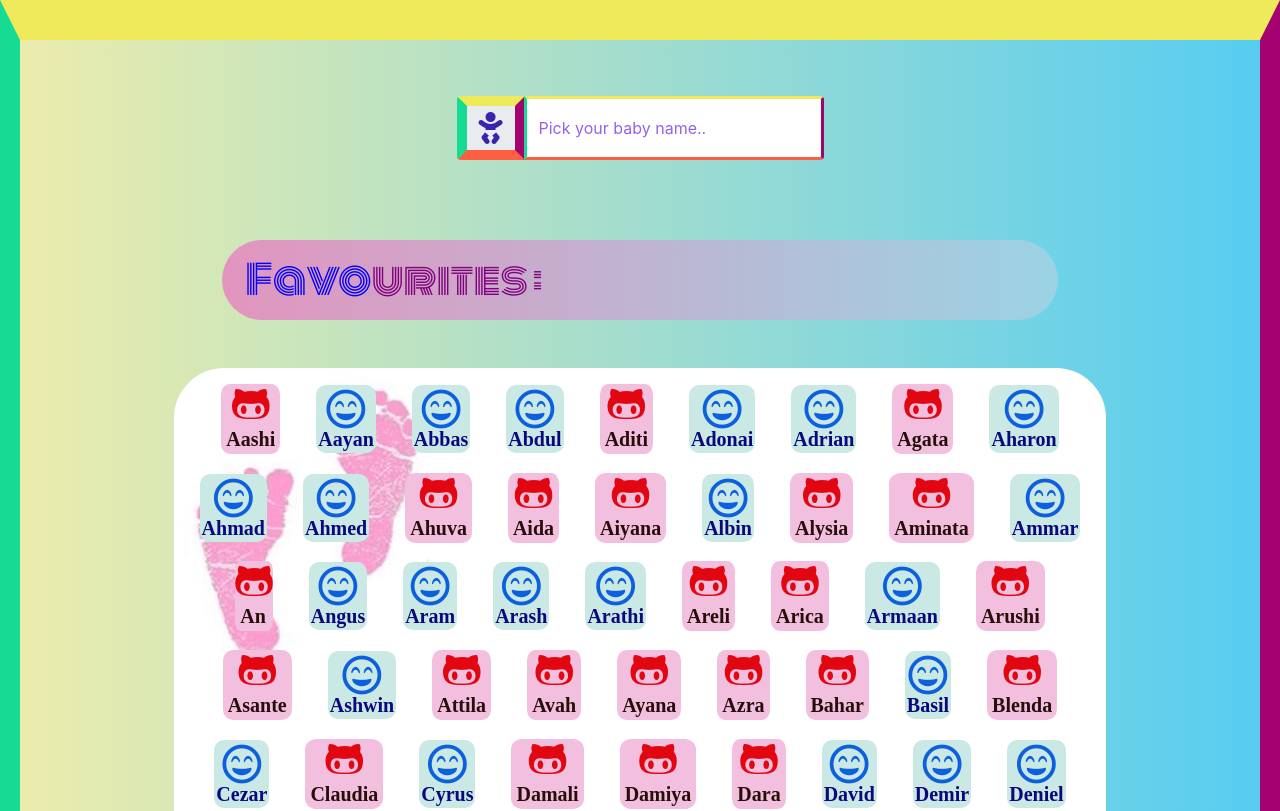
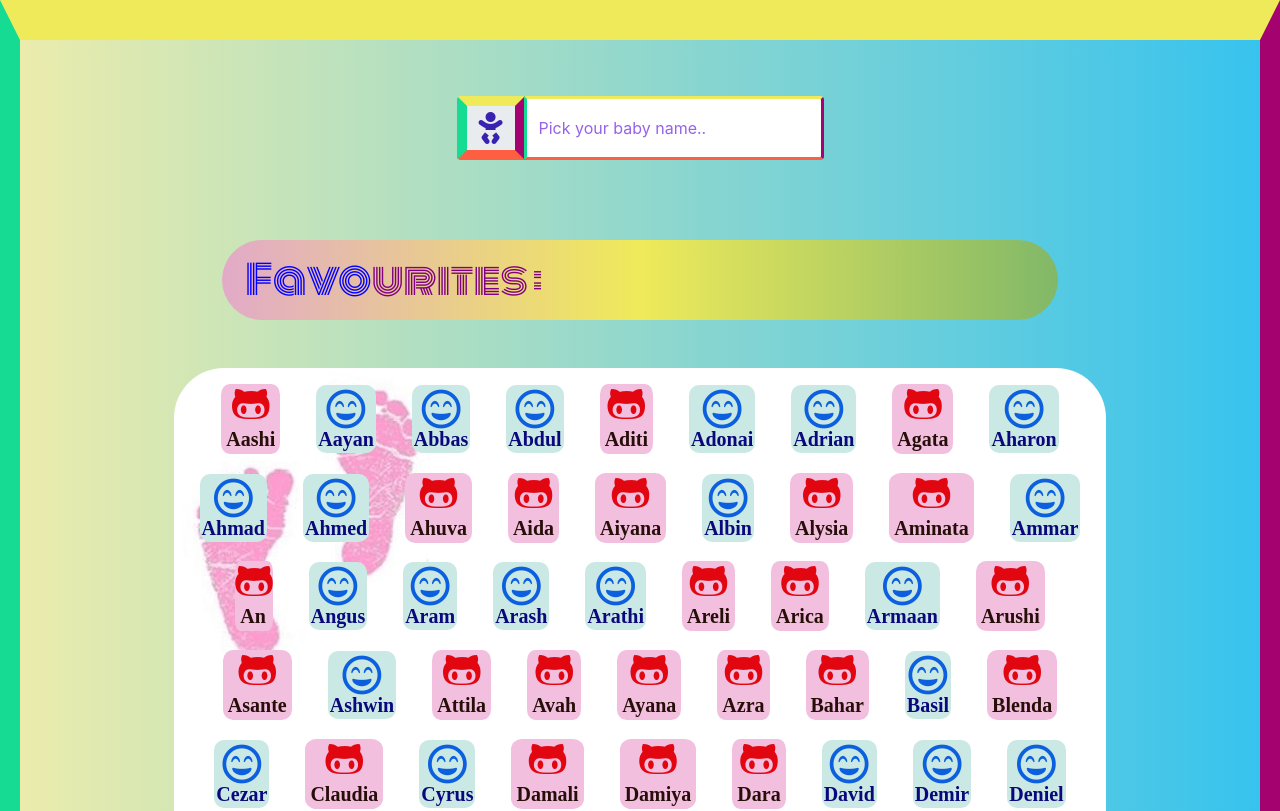
Before and after one commit to ellietms/Baby-names-react, a React (Create React App) app: page / in a window 1280 px wide. Shown: the top 811 px of the page. Built offline with nearby package versions, Linux system fonts and the light colour scheme.

Commit message:
Update App.css

```diff
--- a/src/App.css
+++ b/src/App.css
@@ -15,7 +15,7 @@ body{
   border-right-color: #A4036F;
   border-top-color: #EFEA5A;
   border-bottom-color: #FE5E41;
-  background-image: linear-gradient(to right,rgb(235, 236, 172), rgb(87, 205, 241));
+  background-image: linear-gradient(to right,rgb(235, 236, 172), rgb(55, 195, 238));
   background-repeat:repeat-y;
   background-size: cover;
   background-position: left;
@@ -60,7 +60,7 @@ body{
   display: flex;
   justify-self: flex-start;
   padding-left: 0px;
-  background-image: linear-gradient(to right,rgb(226, 149, 190), rgb(155, 211, 228));
+  background-image: linear-gradient(to right,rgb(226, 170, 200),#EFEA5A, rgb(129, 184, 104));
   border-radius: 50px;
   font-family: 'Monoton', cursive;
   height: fit-content;
```
